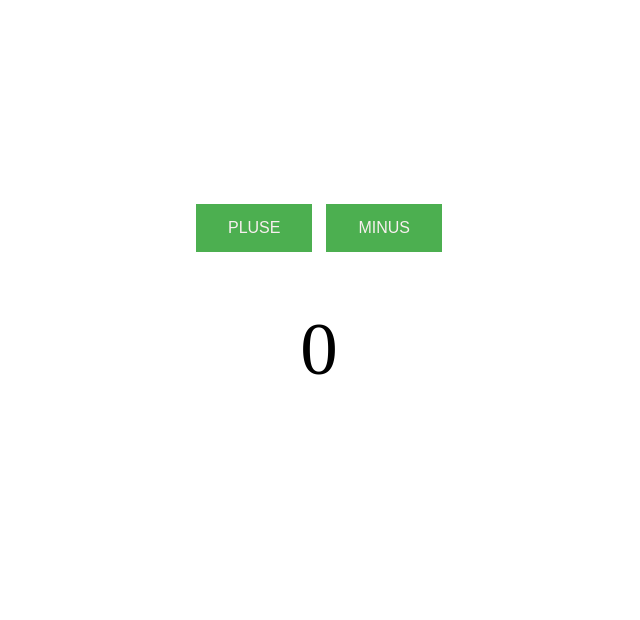
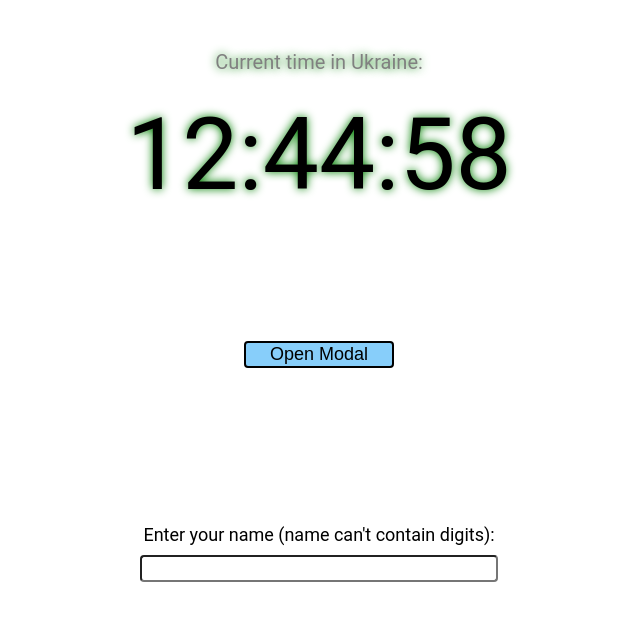
Before and after one commit to VSheplyakov/SoftServe_JS, a plain HTML site: page index.html in a window 1280 px wide. Shown: the whole page, without its empty margins (321-961 px from the left). Drawn offline with Linux system fonts and the light colour scheme.

Commit message:
add tasks to 7 lesson

```diff
--- /dev/null
+++ b/7 lesson/input-check.js
@@ -0,0 +1,10 @@
+(function () {
+  function check() {
+    let text = document.querySelector('.input__name').addEventListener('keypress', function (evt) {
+        if (!(evt.which >= 65 && evt.which <= 90 || evt.which >=97 && evt.which <= 122) ) {
+          text = evt.preventDefault();
+        }
+      });
+  }
+  check();
+})();
--- /dev/null
+++ b/7 lesson/main.css
@@ -0,0 +1,90 @@
+/* current time */
+.wrapper {
+  display: flex;
+  flex-direction: row;
+  justify-content: center;
+  align-items: center;
+  height: 20vh;
+  font-size: 100px;
+  font-family: 'Roboto', sans-serif;
+  text-shadow: green 0px 0px 10px;
+}
+.text {
+  margin-top: 50px;
+  display: flex;
+  justify-content: center;
+  color: gray;
+  font-size: 20px;
+  font-family: 'Roboto', sans-serif;
+  text-shadow: green 0px 0px 10px;
+}
+.hours {
+  display: flex;
+}
+.minutes {
+  display: flex;
+}
+.seconds {
+  display: flex;
+}
+/* modal window */
+.modal {
+  display: flex;
+  flex-direction: column;
+  justify-content: center;
+  align-items: center;
+
+  height: 30vh;
+}
+
+.modal__window {
+  display: none; /* Hidden by default */
+  position: relative; /* Stay in place */
+  /* z-index: 1; Sit on top */
+  /* left: 0;
+  top: 0; */
+  flex-direction: column;
+  justify-content: space-between;
+  align-items: center;
+  padding: 15px 0;
+  border: 2px solid #000;
+  width: 350px;
+  height: 150px;
+  background-color: rgba(192, 240, 237, 0.2);
+  font-family: 'Roboto', sans-serif;
+  font-size: 18px;
+}
+
+.btn {
+  display: flex;
+  justify-content: center;
+  align-items: center;
+  width: 150px;
+  height: auto;
+  background-color: lightskyblue;
+  border: 2px solid #000;
+  cursor: pointer;
+  font-size: 18px;
+  border-radius: 4px;
+}
+
+.btn:hover {
+  background-color: lightblue;
+  transition: all 0.3s ease;
+}
+
+.input__form {
+  display: flex;
+  flex-direction: column;
+  justify-content: center;
+  align-items: center;
+  margin: 50px 0;
+  font-family: 'Roboto', sans-serif;
+  font-size: 18px;
+}
+.input__name {
+  margin-top: 10px;
+  width: 350px;
+  font-size: 18px;
+  border-radius: 4px;
+}
--- /dev/null
+++ b/7 lesson/modal.js
@@ -0,0 +1,17 @@
+(function () {
+  function modal() {
+    let btnOpen = document.querySelector('.btn-open');
+    let btnClose = document.querySelector('.btn-close');
+    let showModal = document.querySelector('.modal__window');
+
+    btnOpen.onclick = function () {
+      showModal.style.display = 'flex';
+      btnOpen.style.display = 'none';
+    };
+    btnClose.onclick = function () {
+      showModal.style.display = 'none';
+      btnOpen.style.display = 'flex';
+    };
+  }
+  modal();
+})();
--- /dev/null
+++ b/7 lesson/time.js
@@ -0,0 +1,28 @@
+(function () {
+  function timeIs() {
+    let hours = document.querySelector('.hours');
+    let minutes = document.querySelector('.minutes');
+    let seconds = document.querySelector('.seconds');
+    let date = new Date();
+
+    if (date.getHours() <= 9) {
+      hours.innerHTML = `0${date.getHours()}`;
+    } else {
+      hours.innerHTML = date.getHours();
+    }
+
+    if (date.getMinutes() <= 9) {
+      minutes.innerHTML = `0${date.getMinutes()}`;
+    } else {
+      minutes.innerHTML = date.getMinutes();
+    }
+
+    if (date.getSeconds() <= 9) {
+      seconds.innerHTML = `0${date.getSeconds()}`;
+    } else {
+      seconds.innerHTML = date.getSeconds();
+    }
+  }
+
+  setInterval(() => timeIs(), 1000);
+})();
--- a/index.html
+++ b/index.html
@@ -6,7 +6,8 @@
     <meta http-equiv="X-UA-Compatible" content="IE=edge">
     <meta name="viewport" content="width=device-width, initial-scale=1.0">
     <title>Document</title>
-    <link rel="stylesheet" href="./6 lesson/main.css">
+    <link rel="stylesheet" href="./7 lesson/main.css">
+
 </head>
 
 <body>
@@ -29,16 +30,44 @@
 
     <!-- 6 lesson - button counter -->
 
-    <div class="button__wrapper">
+    <!-- <div class="button__wrapper">
         <button class="btn__pluse btn">PLUSE</button>
         <button class="btn__minus btn">MINUS</button>
     </div>
 
-        <div class="result"></div>
+        <div class="result"></div> -->
 
+    <!-- 7 lesson - timer -->
+    <span class="text">Current time in Ukraine:</span>
+    <div class="wrapper">
+        <div class="hours"></div>
+        <span>:</span>
+        <div class="minutes"></div>
+        <span>:</span>
+        <div class="seconds"></div>
+    </div>
+    <!-- 7 lesson - modal window -->
+    <div class="modal">
+        <button class="btn-open btn">Open Modal</button>
+        <div class="modal__window">
+            <span>Hello from Modal Window!</span>
+            <button class="btn-close btn">Close</button>
+        </div>
+    </div>
+
+    <!-- 7 lesson - input form -->
+    <div class="input__form">
+        <span>Enter your name (name can't contain digits):</span>
+        <form action="input">
+            <input type="text" class="input__name">
+        </form>
+
+    </div>
 
     <!-- <script src="./3 lesson/repear.js"></script> -->
-    <script src="./6 lesson/clicker.js"></script>
+    <script src="./7 lesson/time.js"></script>
+    <script src="./7 lesson/modal.js"></script>
+    <script src="./7 lesson/input-check.js"></script>
 </body>
 
 </html>
```
